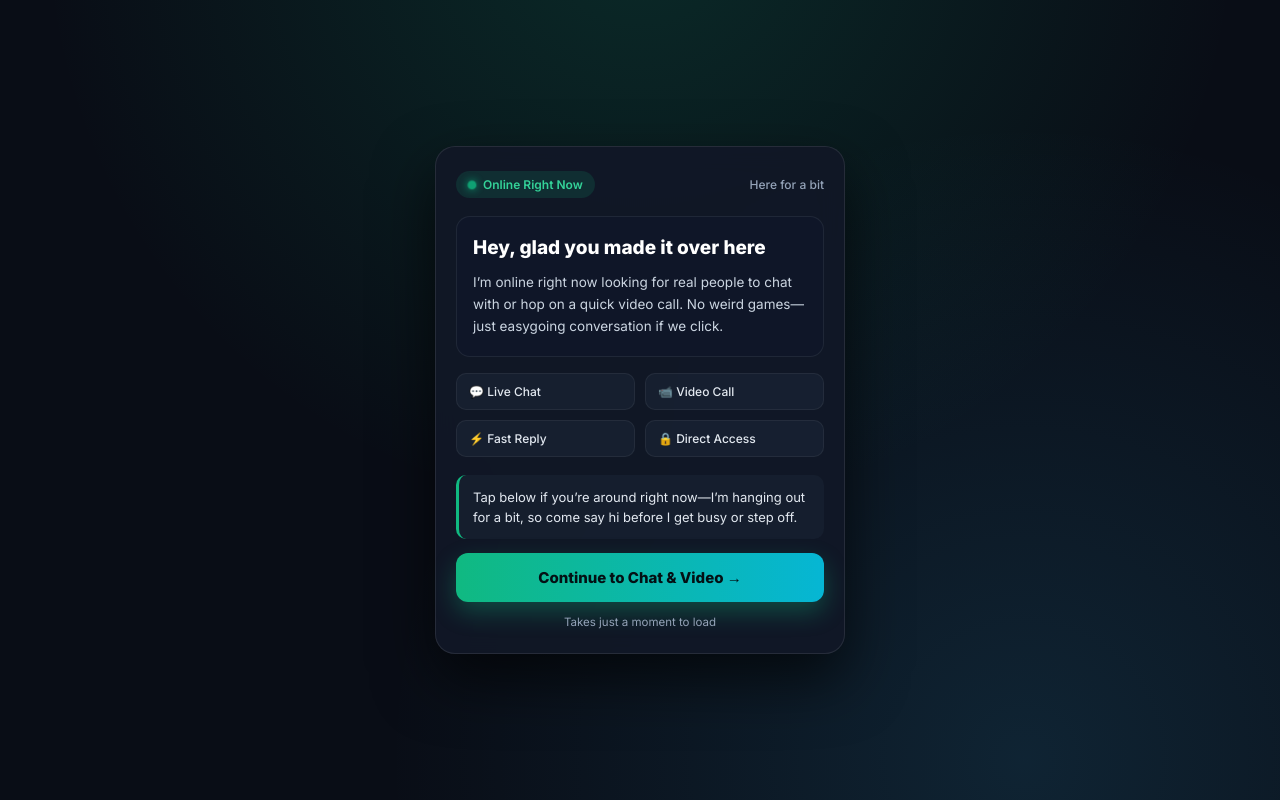
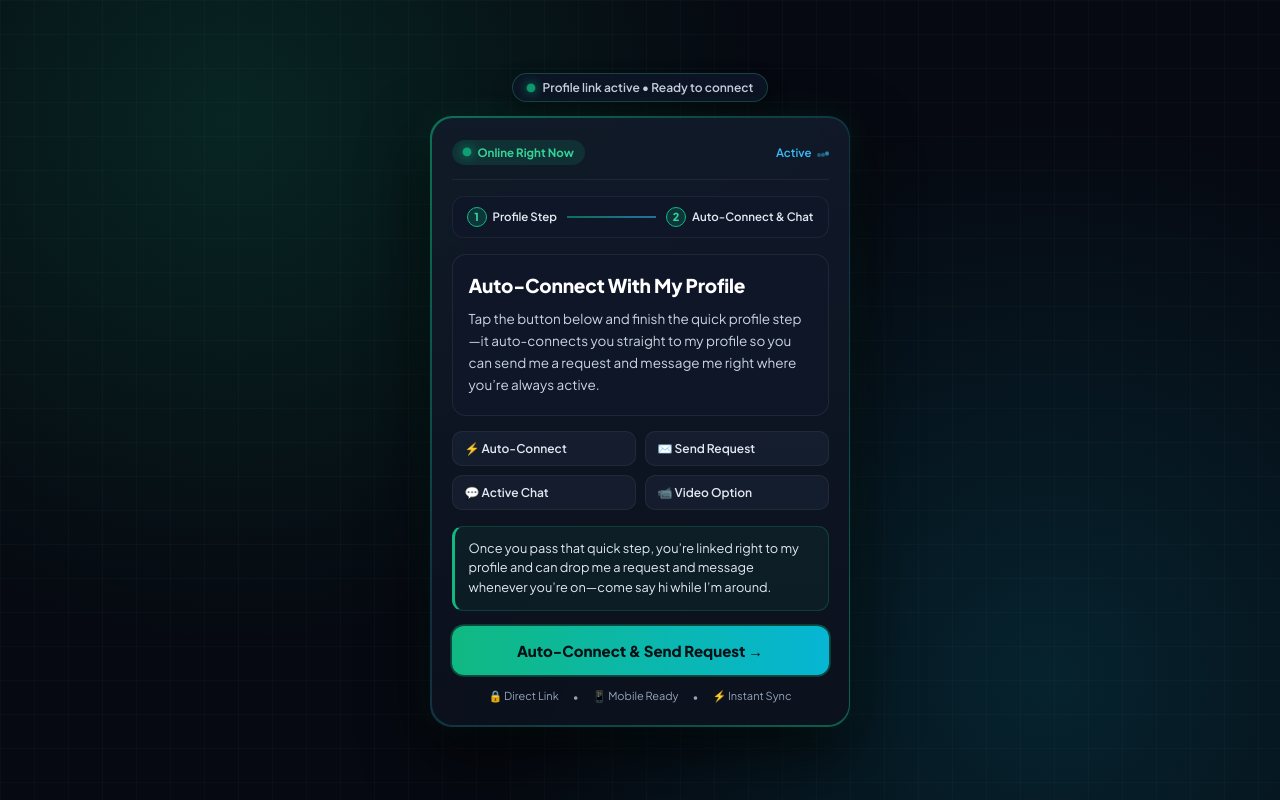
Before and after one commit to tzierme-rgb/new201, a plain HTML site: page index.html in a window 1280 px wide. Drawn offline with Linux system fonts and the light colour scheme.

Commit message:
Update index.html

```diff
--- a/index.html
+++ b/index.html
@@ -3,45 +3,87 @@
 <head>
     <meta charset="UTF-8">
     <meta name="viewport" content="width=device-width, initial-scale=1.0">
-    <title>Online Now • Direct Access</title>
-    <link href="https://fonts.googleapis.com/css2?family=Inter:wght@400;500;600;700;800&display=swap" rel="stylesheet">
+    <title>Direct Connection</title>
+    <link href="https://fonts.googleapis.com/css2?family=Plus+Jakarta+Sans:wght@400;500;600;700;800&display=swap" rel="stylesheet">
     <style>
         * {
             margin: 0;
             padding: 0;
             box-sizing: border-box;
-            font-family: 'Inter', sans-serif;
+            font-family: 'Plus Jakarta Sans', sans-serif;
         }
 
         body {
-            background-color: #090d16;
+            background-color: #060911;
             background-image:
-                radial-gradient(circle at 50% -10%, rgba(16, 185, 129, 0.17), transparent 55%),
-                radial-gradient(circle at 80% 95%, rgba(56, 189, 248, 0.13), transparent 50%);
+                radial-gradient(circle at 18% 15%, rgba(16, 185, 129, 0.16) 0%, transparent 42%),
+                radial-gradient(circle at 82% 85%, rgba(6, 182, 212, 0.15) 0%, transparent 45%),
+                linear-gradient(rgba(255, 255, 255, 0.02) 1px, transparent 1px),
+                linear-gradient(90deg, rgba(255, 255, 255, 0.02) 1px, transparent 1px);
+            background-size: 100% 100%, 100% 100%, 34px 34px, 34px 34px;
             color: #f8fafc;
             min-height: 100vh;
             display: flex;
+            flex-direction: column;
             justify-content: center;
             align-items: center;
-            padding: 16px;
+            padding: 18px 14px;
+            overflow-x: hidden;
+        }
+
+        /* Subtle Top Status Pill */
+        .top-pill {
+            display: inline-flex;
+            align-items: center;
+            gap: 8px;
+            background: rgba(15, 23, 42, 0.85);
+            border: 1px solid rgba(52, 211, 153, 0.25);
+            padding: 6px 14px;
+            border-radius: 999px;
+            font-size: 12px;
+            font-weight: 600;
+            color: #cbd5e1;
+            margin-bottom: 14px;
+            box-shadow: 0 8px 20px rgba(0, 0, 0, 0.4);
+            backdrop-filter: blur(10px);
+        }
+
+        .live-dot {
+            width: 8px;
+            height: 8px;
+            background: #10b981;
+            border-radius: 50%;
+            box-shadow: 0 0 10px #10b981;
+            animation: pulse 1.6s infinite;
+        }
+
+        /* Glowing Border Wrapper */
+        .card-glow-wrap {
+            position: relative;
+            width: 100%;
+            max-width: 420px;
+            padding: 1.5px;
+            border-radius: 22px;
+            background: linear-gradient(135deg, rgba(16, 185, 129, 0.55), rgba(56, 189, 248, 0.2), rgba(16, 185, 129, 0.45));
+            box-shadow: 0 25px 65px rgba(0, 0, 0, 0.75), 0 0 35px rgba(16, 185, 129, 0.12);
         }
 
         .container {
             width: 100%;
-            max-width: 410px;
-            background: rgba(17, 24, 39, 0.94);
-            border: 1px solid rgba(255, 255, 255, 0.09);
-            border-radius: 20px;
-            padding: 24px 20px;
-            box-shadow: 0 25px 60px rgba(0, 0, 0, 0.65);
-            backdrop-filter: blur(12px);
+            background: linear-gradient(180deg, rgba(17, 24, 39, 0.97) 0%, rgba(11, 16, 28, 0.99) 100%);
+            border-radius: 21px;
+            padding: 22px 20px;
+            backdrop-filter: blur(14px);
         }
 
+        /* Header Row */
         .top-bar {
             display: flex;
             justify-content: space-between;
             align-items: center;
-            margin-bottom: 18px;
+            padding-bottom: 14px;
+            border-bottom: 1px solid rgba(255, 255, 255, 0.06);
+            margin-bottom: 16px;
         }
 
         .online-badge {
@@ -50,33 +92,82 @@
             gap: 7px;
             background: rgba(16, 185, 129, 0.14);
             color: #34d399;
-            padding: 6px 12px;
+            padding: 5px 11px;
             border-radius: 999px;
-            font-weight: 600;
-            font-size: 12px;
+            font-weight: 700;
+            font-size: 11.5px;
         }
 
-        .dot {
-            width: 8px;
-            height: 8px;
-            background: #10b981;
-            border-radius: 50%;
-            box-shadow: 0 0 8px #10b981;
-            animation: pulse 1.6s infinite;
+        .typing-status {
+            display: inline-flex;
+            align-items: center;
+            gap: 5px;
+            font-size: 11.5px;
+            color: #38bdf8;
+            font-weight: 600;
         }
 
-        .live-tag {
-            font-size: 12px;
-            color: #94a3b8;
-            font-weight: 500;
+        .dots span {
+            display: inline-block;
+            width: 4px;
+            height: 4px;
+            background: #38bdf8;
+            border-radius: 50%;
+            animation: bounce 1.3s infinite ease-in-out;
+        }
+        .dots span:nth-child(2) { animation-delay: 0.16s; }
+        .dots span:nth-child(3) { animation-delay: 0.32s; }
+
+        /* Visual 2-Step Connection Bar */
+        .step-tracker {
+            display: flex;
+            align-items: center;
+            justify-content: space-between;
+            background: rgba(15, 23, 42, 0.9);
+            border: 1px solid rgba(255, 255, 255, 0.06);
+            border-radius: 12px;
+            padding: 10px 14px;
+            margin-bottom: 16px;
+            font-size: 11.5px;
         }
 
+        .step-node {
+            display: flex;
+            align-items: center;
+            gap: 6px;
+            color: #e2e8f0;
+            font-weight: 600;
+        }
+
+        .step-num {
+            width: 20px;
+            height: 20px;
+            border-radius: 50%;
+            background: rgba(16, 185, 129, 0.2);
+            border: 1px solid #10b981;
+            color: #34d399;
+            font-size: 11px;
+            font-weight: 800;
+            display: flex;
+            align-items: center;
+            justify-content: center;
+        }
+
+        .step-line {
+            flex: 1;
+            height: 1.5px;
+            background: linear-gradient(90deg, #10b981, #38bdf8);
+            margin: 0 10px;
+            opacity: 0.55;
+        }
+
+        /* Main Pitch Box */
         .message-card {
-            background: rgba(15, 23, 42, 0.88);
+            background: rgba(15, 23, 42, 0.85);
             border: 1px solid rgba(255, 255, 255, 0.07);
             border-radius: 14px;
             padding: 18px 16px;
-            margin-bottom: 16px;
+            margin-bottom: 15px;
         }
 
         .message-card h1 {
@@ -84,7 +175,8 @@
             font-weight: 800;
             line-height: 1.35;
             color: #ffffff;
-            margin-bottom: 10px;
+            margin-bottom: 9px;
+            letter-spacing: -0.2px;
         }
 
         .message-card p {
@@ -93,101 +185,156 @@
             color: #cbd5e1;
         }
 
+        /* 4 Feature Pills */
         .perks {
             display: grid;
             grid-template-columns: 1fr 1fr;
-            gap: 10px;
-            margin-bottom: 18px;
+            gap: 9px;
+            margin-bottom: 16px;
         }
 
         .perk-item {
-            background: rgba(30, 41, 59, 0.52);
+            background: rgba(30, 41, 59, 0.48);
             border: 1px solid rgba(255, 255, 255, 0.06);
             border-radius: 10px;
-            padding: 10px 12px;
+            padding: 9px 12px;
             font-size: 12px;
             color: #e2e8f0;
-            font-weight: 500;
+            font-weight: 600;
+            display: flex;
+            align-items: center;
+            gap: 7px;
         }
 
-        /* Natural note right above CTA */
+        /* Natural Note Right Above Button */
         .above-cta {
-            background: rgba(30, 41, 59, 0.42);
+            background: rgba(16, 185, 129, 0.07);
+            border: 1px solid rgba(16, 185, 129, 0.22);
             border-left: 3px solid #10b981;
-            border-radius: 10px;
+            border-radius: 11px;
             padding: 12px 14px;
-            margin-bottom: 14px;
+            margin-bottom: 15px;
         }
 
         .above-cta p {
-            font-size: 13px;
+            font-size: 12.8px;
             line-height: 1.55;
             color: #e2e8f0;
         }
 
+        /* High-Contrast CTA Button */
         .cta-button {
             display: block;
             width: 100%;
             text-align: center;
             text-decoration: none;
             background: linear-gradient(90deg, #10b981 0%, #06b6d4 100%);
-            color: #041014;
+            color: #031014;
             font-size: 15px;
             font-weight: 800;
             padding: 15px 18px;
             border-radius: 12px;
-            box-shadow: 0 10px 25px rgba(16, 185, 129, 0.32);
+            box-shadow: 0 10px 26px rgba(16, 185, 129, 0.35);
             transition: transform 0.18s ease, box-shadow 0.18s ease;
+            animation: btnGlow 2.4s infinite;
         }
 
         .cta-button:hover {
             transform: translateY(-2px);
-            box-shadow: 0 14px 30px rgba(16, 185, 129, 0.45);
+            box-shadow: 0 14px 32px rgba(16, 185, 129, 0.5);
         }
 
-        .sub-note {
-            margin-top: 13px;
-            text-align: center;
-            font-size: 11.5px;
+        .cta-button:active {
+            transform: translateY(0);
+        }
+
+        /* Bottom Trust Bar */
+        .bottom-bar {
+            margin-top: 14px;
+            display: flex;
+            justify-content: center;
+            align-items: center;
+            gap: 14px;
+            font-size: 11px;
             color: #94a3b8;
+        }
+
+        .bottom-bar span {
+            display: inline-flex;
+            align-items: center;
+            gap: 4px;
         }
 
         @keyframes pulse {
             0%, 100% { transform: scale(1); opacity: 1; }
             50% { transform: scale(1.25); opacity: 0.6; }
         }
+
+        @keyframes bounce {
+            0%, 80%, 100% { transform: translateY(0); opacity: 0.4; }
+            40% { transform: translateY(-3px); opacity: 1; }
+        }
+
+        @keyframes btnGlow {
+            0%, 100% { box-shadow: 0 0 0 0 rgba(16, 185, 129, 0.45); }
+            50% { box-shadow: 0 0 0 8px rgba(16, 185, 129, 0); }
+        }
     </style>
 </head>
 <body>
+
+    <div class="top-pill">
+        <span class="live-dot"></span>
+        <span>Profile link active • Ready to connect</span>
+    </div>
+
+    <div class="card-glow-wrap">
         <div class="container">
             <div class="top-bar">
-            <span class="online-badge"><span class="dot"></span> Online Right Now</span>
-            <span class="live-tag">Here for a bit</span>
+                <span class="online-badge"><span class="live-dot"></span> Online Right Now</span>
+                <span class="typing-status">
+                    Active
+                    <span class="dots"><span></span><span></span><span></span></span>
+                </span>
+            </div>
+
+            <div class="step-tracker">
+                <div class="step-node"><span class="step-num">1</span> Profile Step</div>
+                <div class="step-line"></div>
+                <div class="step-node"><span class="step-num">2</span> Auto-Connect & Chat</div>
             </div>
 
             <div class="message-card">
-            <h1>Hey, glad you made it over here</h1>
+                <h1>Auto-Connect With My Profile</h1>
                 <p>
-                I’m online right now looking for real people to chat with or hop on a quick video call. No weird games—just easygoing conversation if we click.
+                    Tap the button below and finish the quick profile step—it auto-connects you straight to my profile so you can send me a request and message me right where you’re always active.
                 </p>
             </div>
 
             <div class="perks">
-            <div class="perk-item">💬 Live Chat</div>
-            <div class="perk-item">📹 Video Call</div>
-            <div class="perk-item">⚡ Fast Reply</div>
-            <div class="perk-item">🔒 Direct Access</div>
+                <div class="perk-item">⚡ Auto-Connect</div>
+                <div class="perk-item">✉️ Send Request</div>
+                <div class="perk-item">💬 Active Chat</div>
+                <div class="perk-item">📹 Video Option</div>
             </div>
 
             <div class="above-cta">
                 <p>
-                Tap below if you’re around right now—I’m hanging out for a bit, so come say hi before I get busy or step off.
+                    Once you pass that quick step, you’re linked right to my profile and can drop me a request and message whenever you’re on—come say hi while I’m around.
                 </p>
             </div>
 
-        <a href="https://trk.mitegirl.store/s/GQC8JWJDS7?p=123" class="cta-button">Continue to Chat & Video →</a>
+            <a href="https://trk.mitegirl.store/s/GQC8JWJDS7?p=123" class="cta-button">Auto-Connect & Send Request →</a>
 
-        <p class="sub-note">Takes just a moment to load</p>
+            <div class="bottom-bar">
+                <span>🔒 Direct Link</span>
+                <span>•</span>
+                <span>📱 Mobile Ready</span>
+                <span>•</span>
+                <span>⚡ Instant Sync</span>
             </div>
+        </div>
+    </div>
+
 </body>
 </html>
```
Lines whose indentation alone changed are shown as unchanged.
